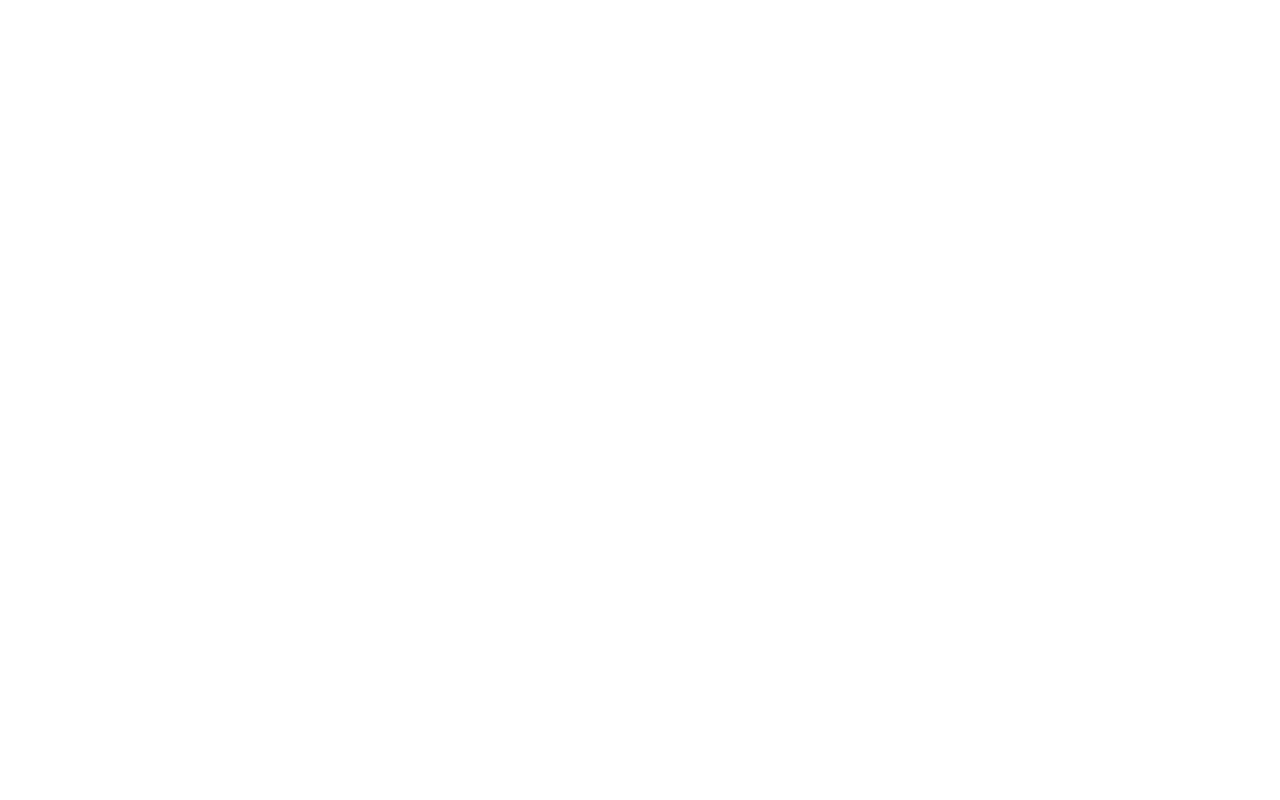
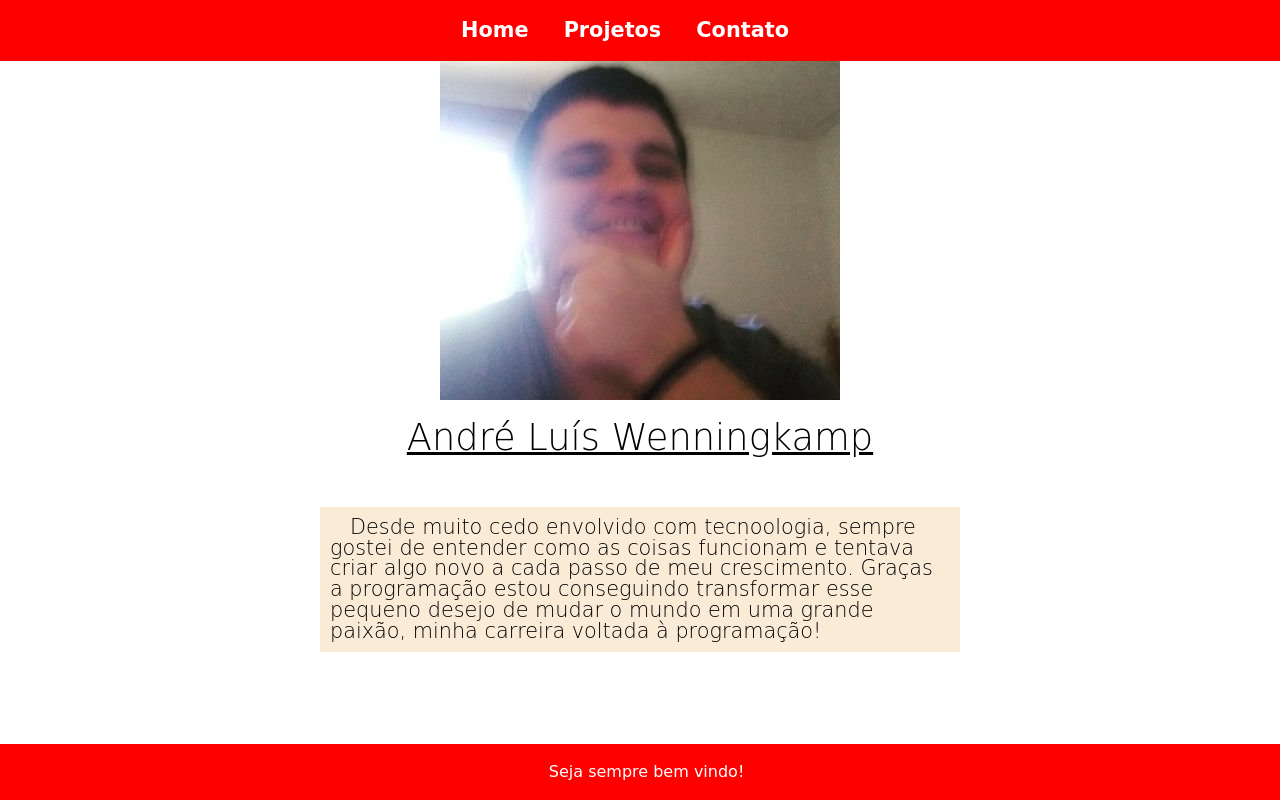
Before and after one commit to andreluis29/andreluiswenningkamp.github.io, a plain HTML site: page index.html in a window 1280 px wide. Drawn offline with Linux system fonts and the light colour scheme; a web font is replaced by a local one.

Commit message:
Beta version test

```diff
--- a/css/index.css
+++ b/css/index.css
@@ -0,0 +1,75 @@
+@import url('https://fonts.googleapis.com/css2?family=Odibee+Sans&display=swap');
+
+body {
+  font-family: 'Odibee Sans', cursive;
+}
+
+header {
+  background: url("../assets/andre.jpg");
+  height: 400px;
+  text-align: center;
+}
+
+.menu ul {
+  background-color: red;
+  padding: 20px;
+}
+
+.menu li {
+  display: inline-block;
+  margin-right: 30px;
+}
+
+.menu a {
+  color: #FFF;
+  text-decoration: none;
+  font-size: 1.3em;
+  font-weight: 600;
+}
+
+main h1 {
+  text-align: center;
+  font-size: 2.3em;
+  font-weight: 200;
+  text-decoration: underline;
+  margin-top: 20px;
+}
+
+main div.bio {
+  margin: 50px 10px;
+  font-size: 1.3em;
+  font-weight: 300;
+  text-indent: 20px;
+}
+
+main div.bio p {
+  padding: 10px;
+  background-color: antiquewhite;
+}
+
+footer {
+  padding: 20px;
+  background-color: red;
+  color: #FFF;
+  text-align: center;
+}
+
+
+@media (min-width: 500px) {
+
+  header {
+    background: url("../assets/andre.jpg") no-repeat;
+    background-position: 50%;
+  }
+
+  main div.bio {
+    width: 50%;
+    margin: 50px auto;
+  }
+
+  footer {
+    position: absolute;
+    bottom: 0;
+    width: 97.9%;
+  }
+}
--- a/index.html
+++ b/index.html
@@ -1,14 +1,48 @@
 <!DOCTYPE html>
 <html lang="pt-br">
+
 <head>
   <meta charset="UTF-8">
   <meta http-equiv="X-UA-Compatible" content="IE=edge">
   <meta name="viewport" content="width=device-width, initial-scale=1.0">
+  <link rel="stylesheet" href="css/reset.css">
   <link rel="stylesheet" href="css/index.css">
-  <link rel="stylesheet" href="css/reset.css">
   <title>André - Meu Portfólio</title>
 </head>
+
 <body>
+  <header>
+    <div class="menu">
+      <nav>
+        <ul>
+          <li>
+            <a href="index.html">Home</a>
+          </li>
+          <li>
+            <a href="projetos.html">Projetos</a>
+          </li>
+          <li>
+            <a href="contato.html">Contato</a>
+          </li>
+        </ul>
+      </nav>
+    </div>
+  </header>
+  <main>
+    <h1>
+      André Luís Wenningkamp
+    </h1>
+    <div class="bio">
+      <p>
+        Desde muito cedo envolvido com tecnoologia, sempre gostei de entender como as coisas funcionam e tentava criar
+        algo novo a cada passo de meu crescimento. Graças a programação estou conseguindo transformar esse pequeno
+        desejo de mudar o mundo em uma grande paixão, minha carreira voltada à programação!
+      </p>
+    </div>
+  </main>
+  <footer>
+    Seja sempre bem vindo!
+  </footer>
+</body>
 
-</body>
 </html>
```
Also changed, not shown: assets/andre.jpg (added).
